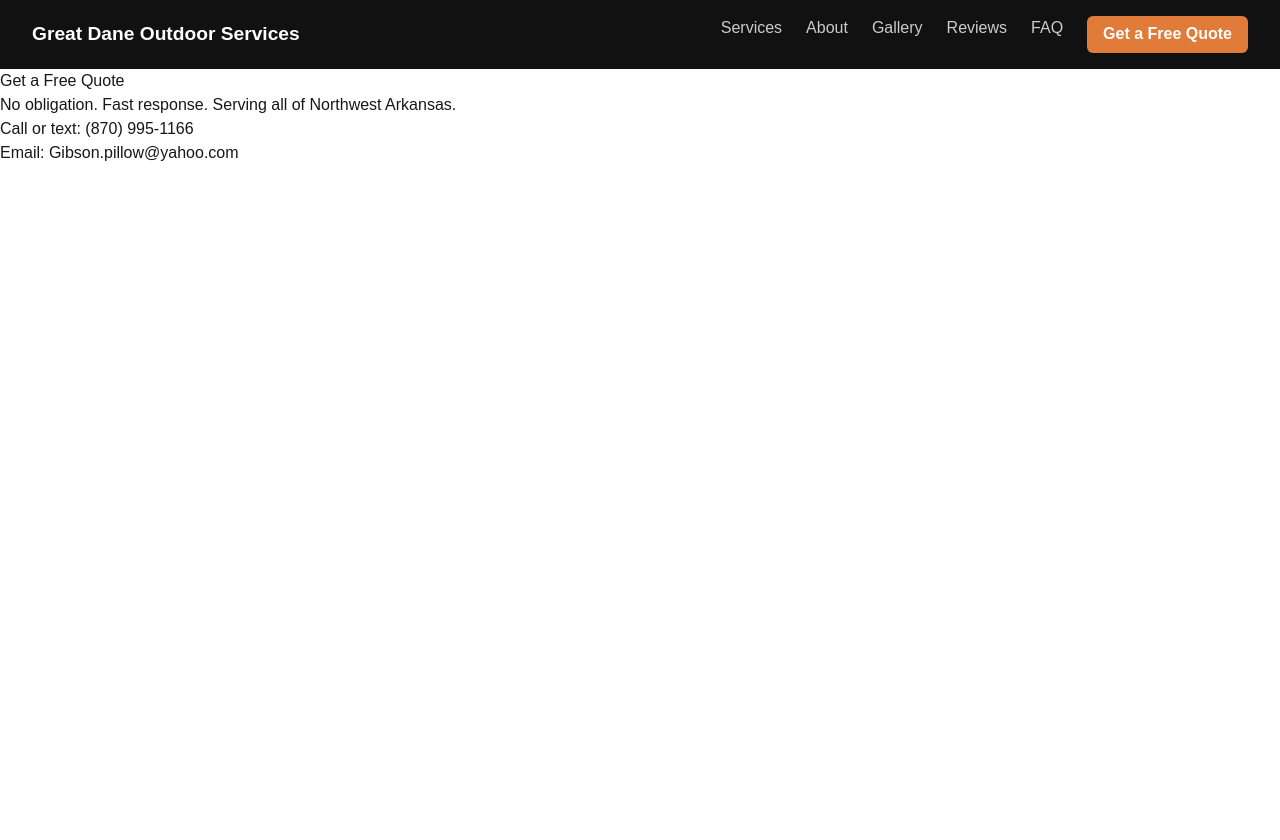
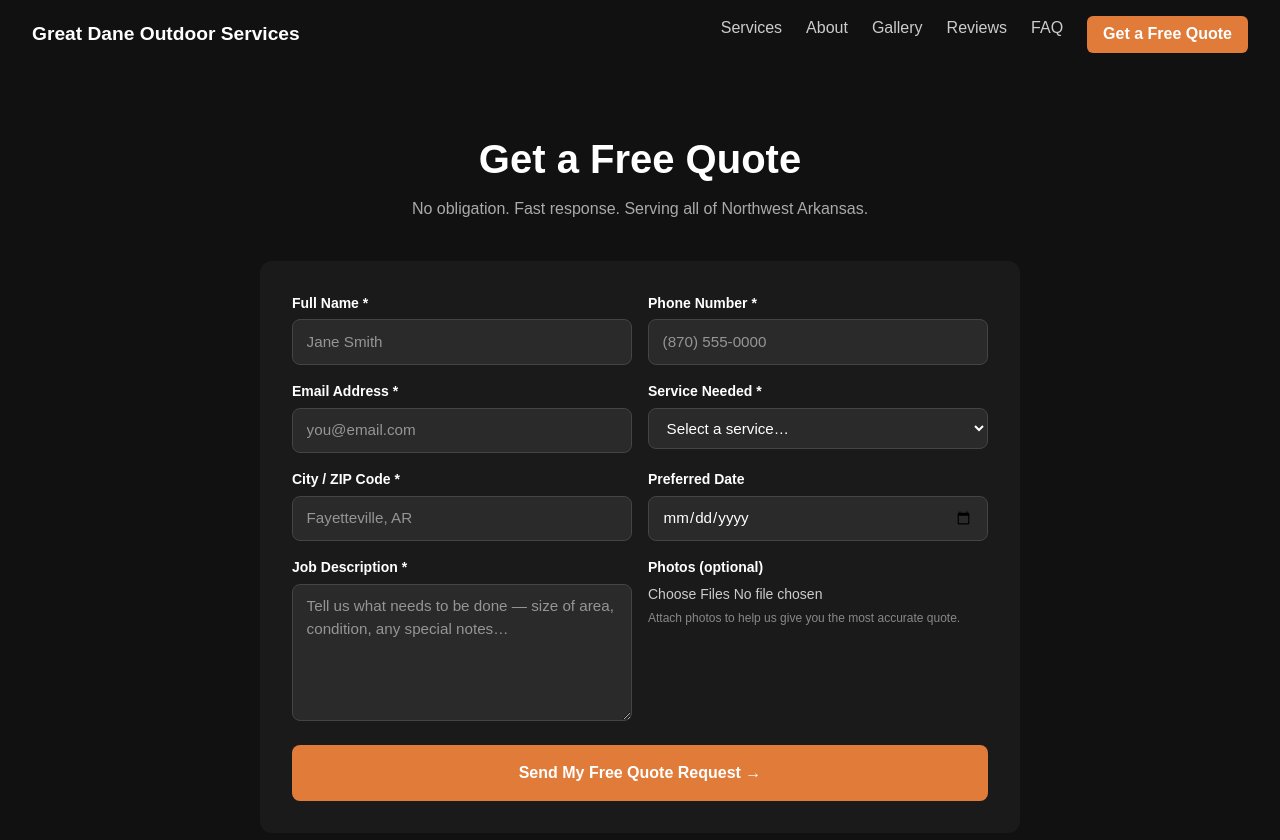
Before and after one commit to gpillow/Great-Dane-Outdoor-Services, a Next.js app: page /contact in a window 1280 px wide. Shown: the top 840 px of the page. Before the commit the page ends 800 px from the top, so only its background shows below. Built offline with nearby package versions, Linux system fonts and the light colour scheme.

Commit message:
Add contact form

```diff
--- a/app/contact/page.tsx
+++ b/app/contact/page.tsx
@@ -1,17 +1,22 @@
 import React from 'react'
+import QuoteForm from '@/components/QuoteForm'
 
 export const metadata = {
   title: 'Get a Free Quote | Great Dane Outdoor Services | (870) 995-1166',
-  description: 'Request a free, no-obligation quote from Great Dane Outdoor Services. Serving all of Northwest Arkansas. Call, text, or fill out our quick form — we respond fast.',
+  description:
+    'Request a free, no-obligation quote from Great Dane Outdoor Services. Serving all of Northwest Arkansas. Call, text, or fill out our quick form — we respond fast.',
 }
 
 export default function ContactPage() {
   return (
-    <main>
-      <h1>Get a Free Quote</h1>
-      <p>No obligation. Fast response. Serving all of Northwest Arkansas.</p>
-      <p>Call or text: (870) 995-1166</p>
-      <p>Email: Gibson.pillow@yahoo.com</p>
+    <main style={{ backgroundColor: '#111', color: '#fff', padding: '60px 20px' }}>
+      <h1 style={{ textAlign: 'center', fontSize: '2.5rem', fontWeight: 'bold', marginBottom: '0.5rem' }}>
+        Get a Free Quote
+      </h1>
+      <p style={{ textAlign: 'center', color: '#aaa', marginBottom: '2.5rem' }}>
+        No obligation. Fast response. Serving all of Northwest Arkansas.
+      </p>
+      <QuoteForm />
     </main>
   )
 }
--- a/components/QuoteForm.jsx
+++ b/components/QuoteForm.tsx
@@ -41,7 +41,7 @@ export default function QuoteForm() {
     const formData = new FormData(e.target)
 
     try {
-      const res = await fetch('https://formspree.io/f/YOUR_FORMSPREE_ID', { // ← replace this
+      const res = await fetch('https://formspree.io/f/xdavrvgn', { // ← replace this
         method:  'POST',
         body:    formData,
         headers: { Accept: 'application/json' },
```
Also changed, not shown: components/SchemaMarkup.tsx (renamed from components/SchemaMarkup.jsx).
